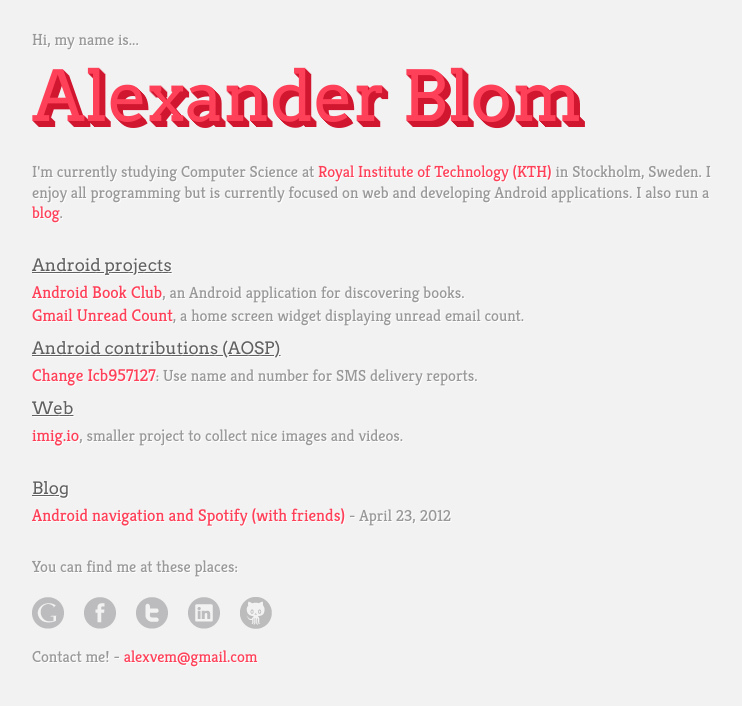
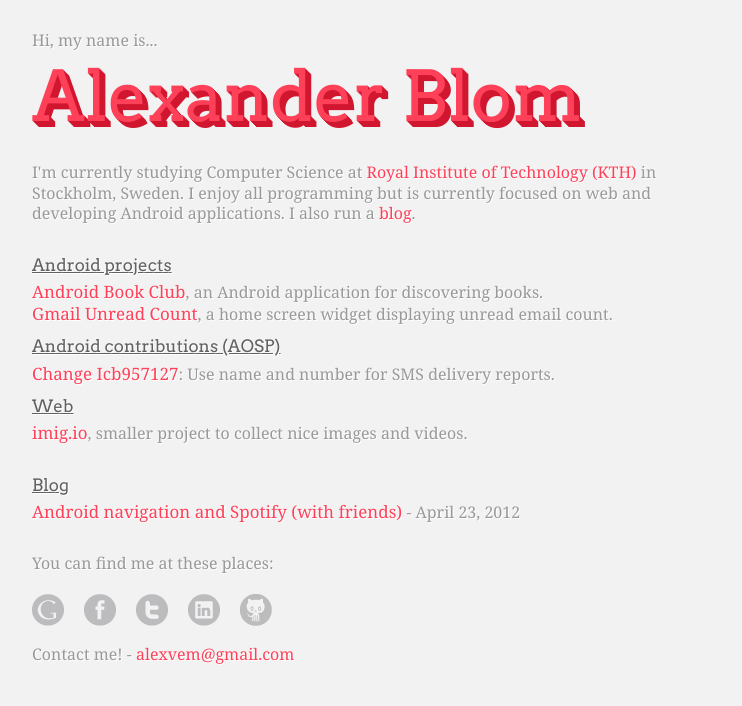
Before and after one commit to lexs/lexs.github.com, a Jekyll site: the page built from index.html, in a window 1280 px wide. Shown: the top 706 px of the page, without its empty margins (28-770 px from the left). Built offline with Jekyll 4.4.1, drawn with Linux system fonts in a browser that asks for light colours; Markdown is read by kramdown in place of the engine named in the settings.

Commit message:
Changed font

```diff
--- a/_layouts/default.html
+++ b/_layouts/default.html
@@ -10,7 +10,7 @@
         <meta name="author" content="Alexander Blom">
 		<link rel="stylesheet" type="text/css" media="screen" href="/css/style.css">
 		<link rel="stylesheet" type="text/css" media="screen" href="/css/default.css">
-        <link href='http://fonts.googleapis.com/css?family=Kreon|Arvo' rel='stylesheet' type='text/css'>
+        <link href='http://fonts.googleapis.com/css?family=Arvo' rel='stylesheet' type='text/css'>
         {% if page.feed %}
         <link href="/atom.xml" type="application/atom+xml" rel="alternate" title="Blog feed" />
         {% endif %}
--- a/css/style.css
+++ b/css/style.css
@@ -24,7 +24,7 @@
 
     body {
         background-color: #f2f2f2;
-        font-family: 'Kreon', sans-serif;
+        font-family: Georgia, Times, serif;
         font-size: 16px;
         color: #999;
         line-height: 1.3;
```
